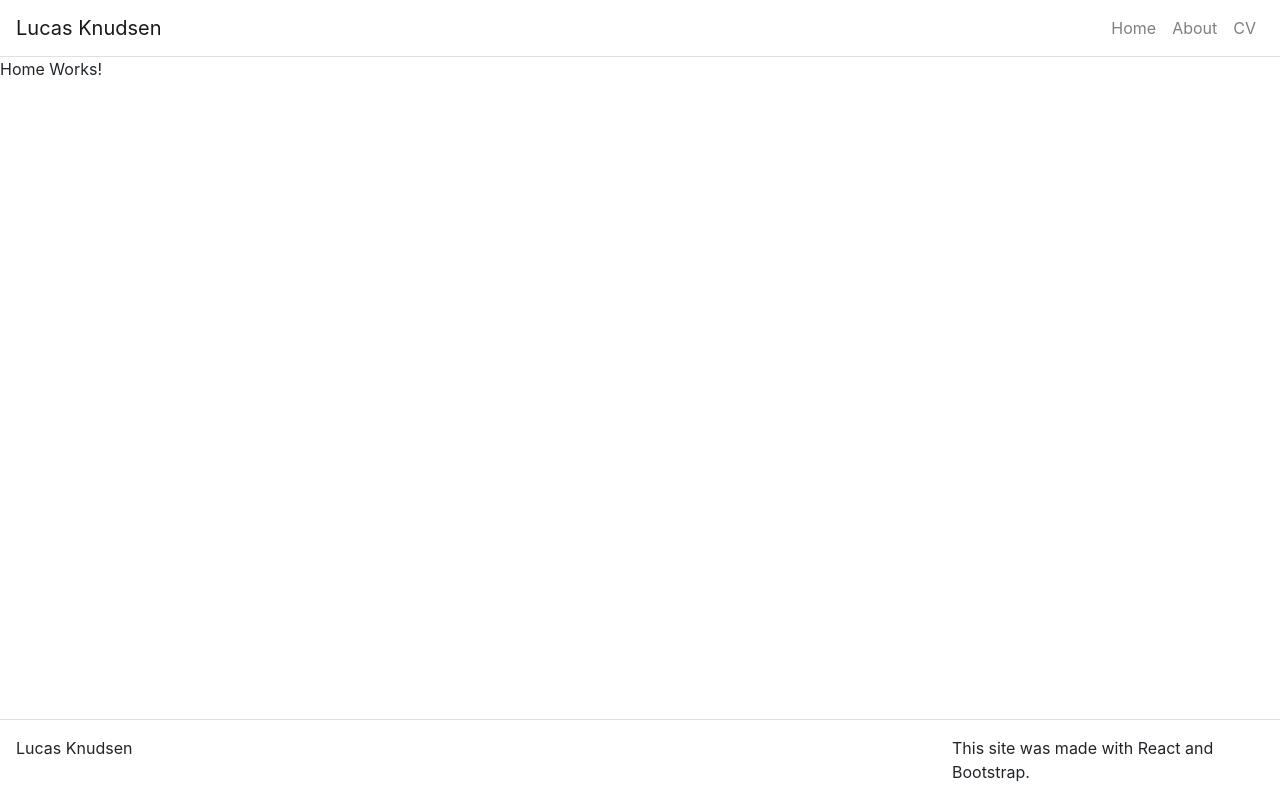
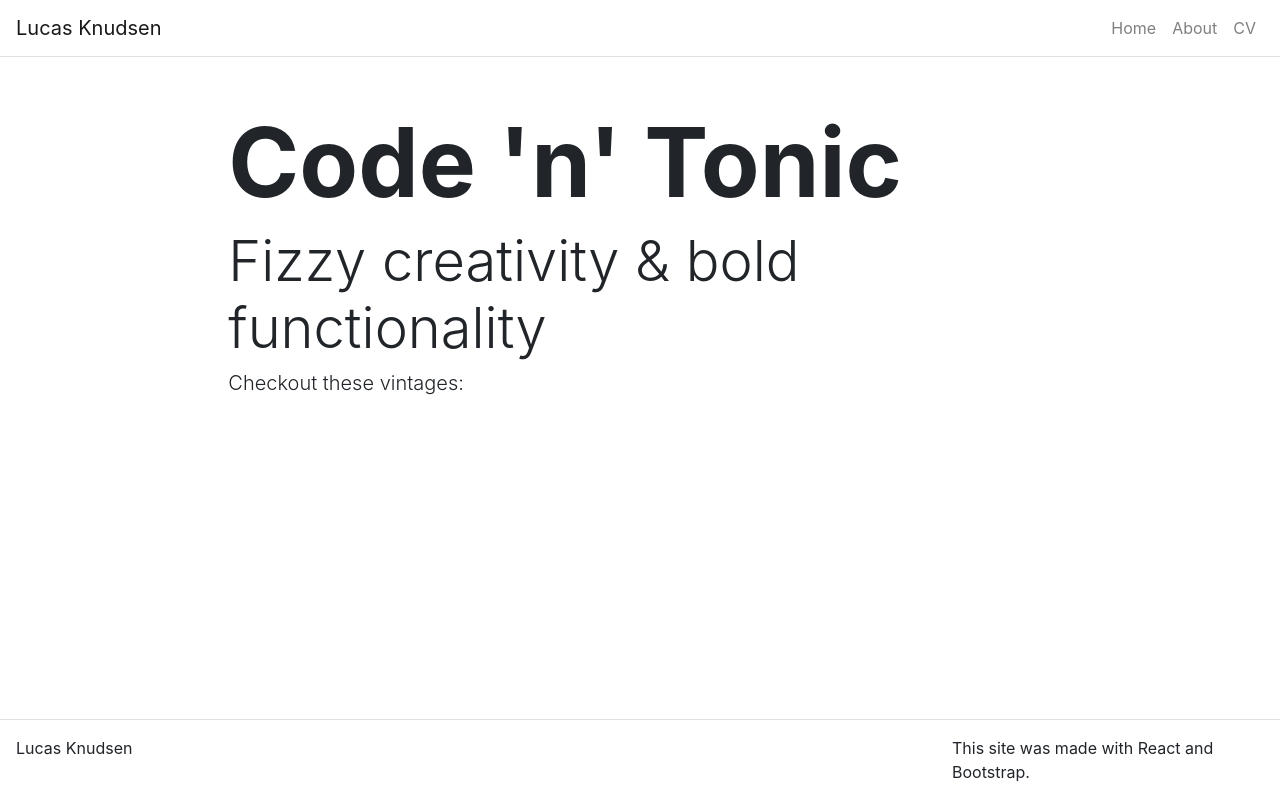
Before and after one commit to LucasKnudsen/react_portfolio, a React (Create React App) app: page / in a window 1280 px wide. Built offline with nearby package versions, Linux system fonts and the light colour scheme.

Commit message:
Creating Hero component

```diff
--- a/src/App.jsx
+++ b/src/App.jsx
@@ -1,10 +1,10 @@
 import React from 'react'
 import { BrowserRouter as Router, Route, Link} from 'react-router-dom'
-import './App.css';
 import Container from 'react-bootstrap/Container'
 import Navbar from 'react-bootstrap/Navbar'
 import Nav from 'react-bootstrap/Nav'
 
+import './App.css';
 import Footer from './components/Footer'
 import Home from './pages/Home'
 import About from './pages/About'
@@ -22,7 +22,7 @@
       ],
       home: {
         title: "Code 'n' Tonic",
-        subTitle: "Fizzy creativity & bold functionality with hints of aesthetic design.",
+        subTitle: "Fizzy creativity & bold functionality",
         text: 'Checkout these vintages:'
       },
       about: {
--- /dev/null
+++ b/src/components/Hero.jsx
@@ -0,0 +1,23 @@
+import React from 'react'
+import Jumbotron from 'react-bootstrap/Jumbotron'
+import Container from 'react-bootstrap/Container'
+import Row from 'react-bootstrap/Row'
+import Col from 'react-bootstrap/Col'
+
+const Hero = (props) => {
+  return (
+    <Jumbotron className="bg-transparent jumbotron-fluid p-0">
+      <Container fluid={true}>
+        <Row className="justify-content-center py-5">
+          <Col md={8} sm={12}>
+            { props.title && <h1 className="display-1 font-weight-bolder">{props.title}</h1> }
+            { props.subTitle && <h3 className="display-4 font-weight-light">{props.subTitle}</h3> }
+            { props.text && <h3 className="lead font-weight-light">{props.text}</h3> }
+          </Col>
+        </Row>
+      </Container>
+    </Jumbotron>
+  )
+}
+
+export default Hero
--- a/src/pages/Home.jsx
+++ b/src/pages/Home.jsx
@@ -1,10 +1,10 @@
 import React from 'react'
+
+import Hero from '../components/Hero'
 
 const Home = (props) => {
   return (
-    <div>
-      Home Works!
-    </div>
+    <Hero title={props.title} subTitle={props.subTitle} text={props.text}/>
   )
 }
 
```
Also changed, not shown: 1 other file (tests, documents, lock files or other folders).
